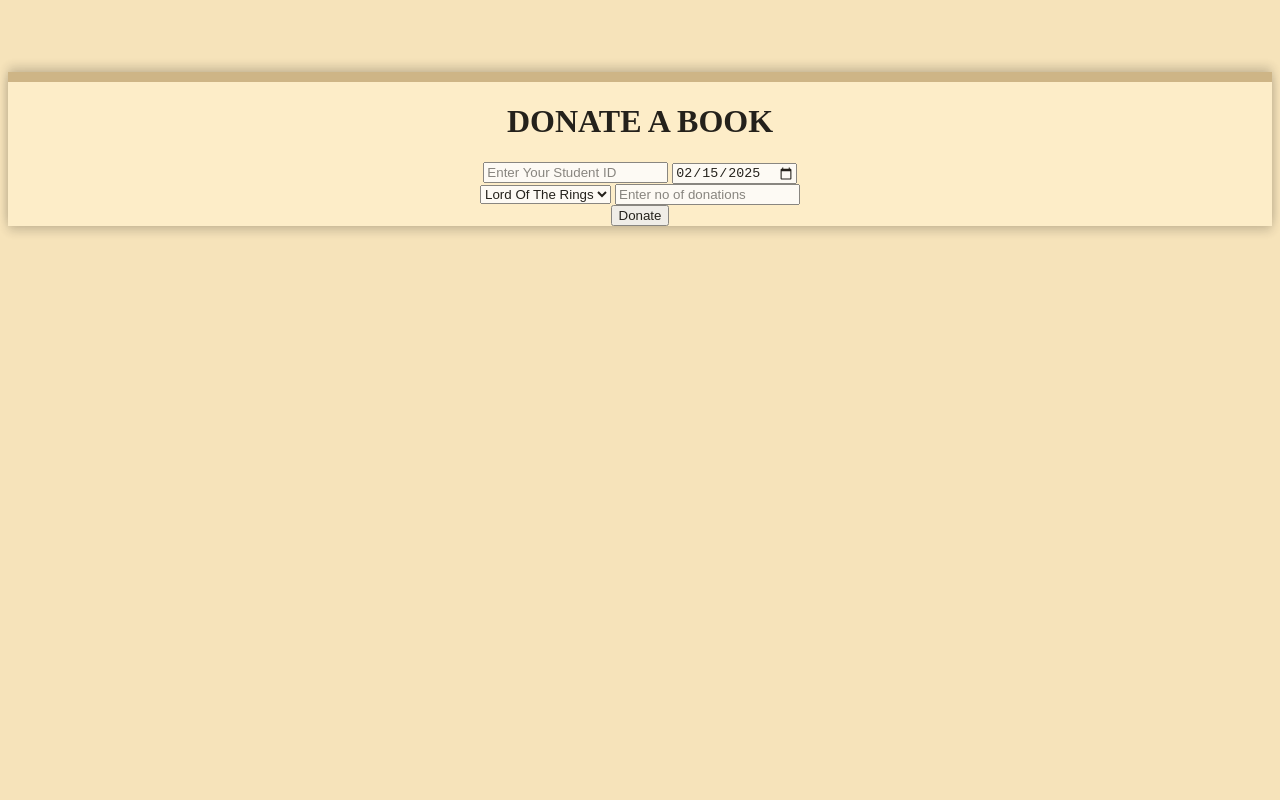
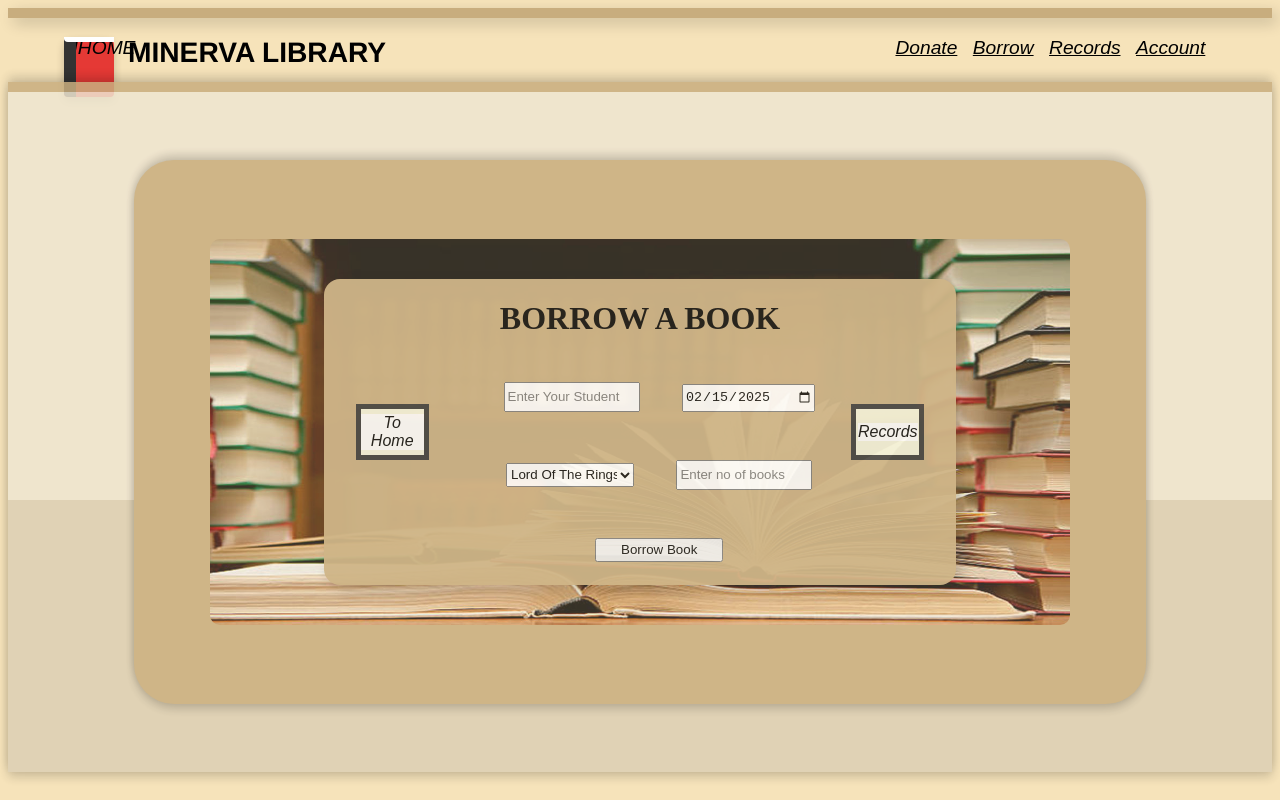
Before and after one commit to Swellow-07/LibraryManagementSystem, a plain HTML site: page borrow.html in a window 1280 px wide. Drawn offline with Linux system fonts and the light colour scheme.

Commit message:
Update borrow.html

```diff
--- a/borrow.html
+++ b/borrow.html
@@ -3,91 +3,227 @@
 <head>
     <meta charset="UTF-8">
     <meta name="viewport" content="width=device-width, initial-scale=1.0">
-    <title>Donate</title>
+    <title>Borrow</title>
 </head>
 <style>
+    #nav {
+            position: fixed;
+            right: 5vw;
+            font-size: larger;
+        }
 
+        #logo {
+            position: fixed;
+            left: 5vw;
+        }
+
+        a {
+            text-decoration: none;
+            font-family:fantasy;
+            color: black;
+            border-width: 5px;
+            font: bold;
+            text-shadow: #333;
+            font-style: oblique;
+        }
+
+        .book-logo {
+            position: relative;
+            width: 50px;
+            height: 60px;
+            background-color: #e53935;
+            border-radius: 8px 8px 4px 4px;
+            box-shadow: 0 4px 8px rgba(0, 0, 0, 0.2);
+            cursor: pointer;
+            transition: transform 0.3s ease;
+        }
+
+        .book-logo:hover {
+            transform: scale(1.1);
+        }
+
+        .book-logo::before,
+        .book-logo::after {
+            content: "";
+            position: absolute;
+            top: 0px;
+            width: 100%;
+            height: 5px;
+            background-color: #fff;
+        }
+
+        .book-logo::before {
+            left: 0;
+            border-radius: 4px 4px 0 0;
+        }
+
+        .book-logo::after {
+            bottom: 10px;
+            border-radius: 0 0 4px 4px;
+        }
+
+        .book-logo .book-spine {
+            position: absolute;
+            top: 0;
+            left: 0;
+            width: 12px;
+            height: 100%;
+            background-color: #333;
+            border-radius: 4px 0 0 4px;
+        }
+
+        .book-link {
+            display: block;
+            width: 100%;
+            height: 100%;
+            text-decoration: none;
+        }
+
+        .link:hover {
+            color: white;
+            border-color: whitesmoke;
+            background-color: #DFCAA0;
+        }
+        .container{
+            display: flex;
+            align-items: center;
+            justify-content: center;
+            width: 100%;
+            height: 85vh;
+        }
+        .innercontainer,.whitebg, .image,.form{
+            display: flex;
+            align-items: center;
+            justify-content: center;
+        }
+        .form{
+            position: absolute;
+            background-color: #C8AD7E;
+            height: 45%;
+            width: 50%;
+            opacity: 95%;
+            border: 20px;
+            border-radius: 2vh;
+            box-shadow: 5px 5px 15px rgba(0, 0, 0, 0.2);
+        }
+        input,select{
+            margin-top: 3vh;
+            margin-bottom: 3vh;
+            margin-left: 3vw;
+            width: 10vw;
+            height: 3vh;
+        }
+        .tohome,.torecord{
+            height: 15%;
+            width: 10%;
+            background-color: beige;
+            border: 5px solid #333;
+            display: flex;
+            align-items: center;
+            justify-content: center;
+            position: absolute;
+        }
+        .tohome{
+            left: 5%;
+        }
+        .torecord{
+            right: 5%;
+        }
+        .redirect{
+            background-color: white;
+        }
+        .redirect:hover{
+            background-color:  #333;
+            color: whitesmoke;
+        }
 </style>
 <body style="box-sizing: border-box; background: #F6E3BA;">
+    <div style="height: 10px; background-color: #C8AD7E;box-shadow: 5px 5px 15px rgba(0, 0, 0, 0.2);"></div>
+    <span id="MINERVA" style="position: absolute; left: 10%;">
+        <h1 style="font-family: 'Franklin Gothic Medium', 'Arial Narrow', Arial, sans-serif; color: black;font-size: 2.2vw;">MINERVA
+            LIBRARY</h1>
+    </span>
+    <div id="nav">
+        <nav>
+            <ul>
+                <span id="logo"><a href="index.html" class="book-link">
+                        <div class="book-logo">
+                            <div class="book-spine"></div>
+                            HHOME
+                        </div>
+                    </a></span>
+                <a href="donate.html" class="link"><u>Donate</u> &nbsp;</a>
+                <a href="borrow.html" class="link"><u>Borrow</u> &nbsp;</a>
+                <a href="record.php" class="link"><u>Records</u> &nbsp;</a>
+                <a href="login.html" class="link"><u>Account</u> &nbsp;</a>
+            </ul>
+        </nav>
+    </div>
+    <div style="position:relative; top: 8vh;  opacity: 85%;text-align: center;left: auto;right: auto;
+    border-top: 10px solid #C8AD7E;width: 100%;height: 470h;
+    box-shadow: 0px -5px 10px rgba(0, 0, 0, 0.2), 0px 5px 10px rgba(0, 0, 0, 0.2); background-color: #FFEFCB;">
 
-    <div style="position:relative; top: 8vh;  opacity: 85%;text-align: center;left: auto;right: auto; border-top: 10px solid #C8AD7E;width: 100%;height: 470h; box-shadow: 0px -5px 10px rgba(0, 0, 0, 0.2), 0px 5px 10px rgba(0, 0, 0, 0.2); background-color: #FFEFCB;">
+
 
         <div class="container">
-
+            <div class="whitebg" style="position: absolute; background-color: #eee5d1;height: 60%;width: 100%;top: 0;"></div>
+            <div class="whitebg" style="position: absolute; background-color: #dccfb4;height: 40%;width: 100%;bottom: 0;"></div>
+            <div class="innercontainer" style="background-color: #C8AD7E;width: 80%;height: 80%;border-radius: 5vh;opacity: 99%;box-shadow: 0px -5px 10px rgba(0, 0, 0, 0.2), 0px 5px 10px rgba(0, 0, 0, 0.2);">
+            <div class="image">
+            <img src="homepage.jpg" alt="background" style="width: 85%; opacity: 90%; border-radius: 10px;user-select: none;">
                 <div class="form">
 
+                    <div class="tohome">
+                        <a href="index.html" class="redirect">To Home</a>
+                    </div>
 
-                <form action="donate.php" method="POST">
-                    <h1>DONATE A BOOK</h1>
-                    <input type="number" id="studentid" placeholder="Enter Your Student ID" name="studentid" required>
+                    <div class="torecord">
+                        <a href="record.php" class="redirect">Records</a>
+                    </div>
+
+
+
+                    <form action="borrow.php" method="POST">
+
+                        <h1>BORROW A BOOK</h1>
+                        <input type="number" placeholder="Enter Your Student ID" name="student_id" required>
                         <input type="date" id="date" name="date" required>
                         <br>
-                    <select name="bookname" id="bookname">
+                        <select name="book_name" required>
                             <option value="Lord Of The Rings">Lord Of The Rings</option>
                             <option value="Harry Potter">Harry Potter</option>
                             <option value="Book Of Night">Book Of Night</option>
                             <option value="Out Of Time">Out Of Time</option>
                         </select>
-                    <input type="number" id="quantity" placeholder="Enter no of donations" max="5" name="quantity" required>
+                        <input type="number" id="number" placeholder="Enter no of books" max="5" name="quantity" required>
                         <br>
-                    <input type="submit" value="Donate">
+                        <input type="submit" value="Borrow Book">
                     </form>
                 </div>
 
+            </div>
         </div>
 
         </div>
     </div>
     <script>
+        function setCurrentDate() {
+            const today = new Date();
+            const year = today.getFullYear();
+            const month = String(today.getMonth() + 1).padStart(2, '0');
+            const day = String(today.getDate()).padStart(2, '0');
 
-        function setCurrentDate() {
-            const today = new Date().toISOString().split('T')[0];
-            document.getElementById('date').value = today;
+            const formattedDate = `${year}-${month}-${day}`;
+            document.getElementById('date').value = formattedDate;
         }
         setCurrentDate();
 
-        // Handle book donation
-        document.querySelector('form').addEventListener('submit', function(event) {
-            event.preventDefault(); // Prevent form from submitting the traditional way
-
-            let studentid = document.getElementById('studentid').value;
-            let date = document.getElementById('date').value;
-            let bookname = document.getElementById('bookname').value;
-            let quantity = document.getElementById('quantity').value;
-
-            console.log(studentid, date, bookname, quantity); // Debug log
-
-            if (!studentid || !date || !bookname || !quantity) {
-                alert('Please fill in all fields.');
-                return;
-            }
-
-            let formData = new FormData();
-            formData.append('studentid', studentid);
-            formData.append('date', date);
-            formData.append('bookname', bookname);
-            formData.append('quantity', quantity);
-
-            fetch('donate.php', {
-                method: 'POST',
-                body: formData
-            })
-            .then(response => response.text())
-            .then(data => {
-                alert(data);
-                document.getElementById('studentid').value = '';
-                document.getElementById('quantity').value = '';
-            })
-            .catch(error => console.error('Error:', error));
-        });
-
-
-        const quantityInput = document.getElementById('quantity');
+        const quantityInput = document.getElementById('number');
         quantityInput.addEventListener('input', function() {
             const maxValue = parseInt(quantityInput.getAttribute('max'));
             if (parseInt(quantityInput.value) > maxValue) {
                 quantityInput.value = maxValue;
-                alert("Only 5 books can be donated at a time");
+                alert("Only 5 books can be borrowed at a time")
             }
         });
     </script>
```
Lines whose indentation alone changed are shown as unchanged.
